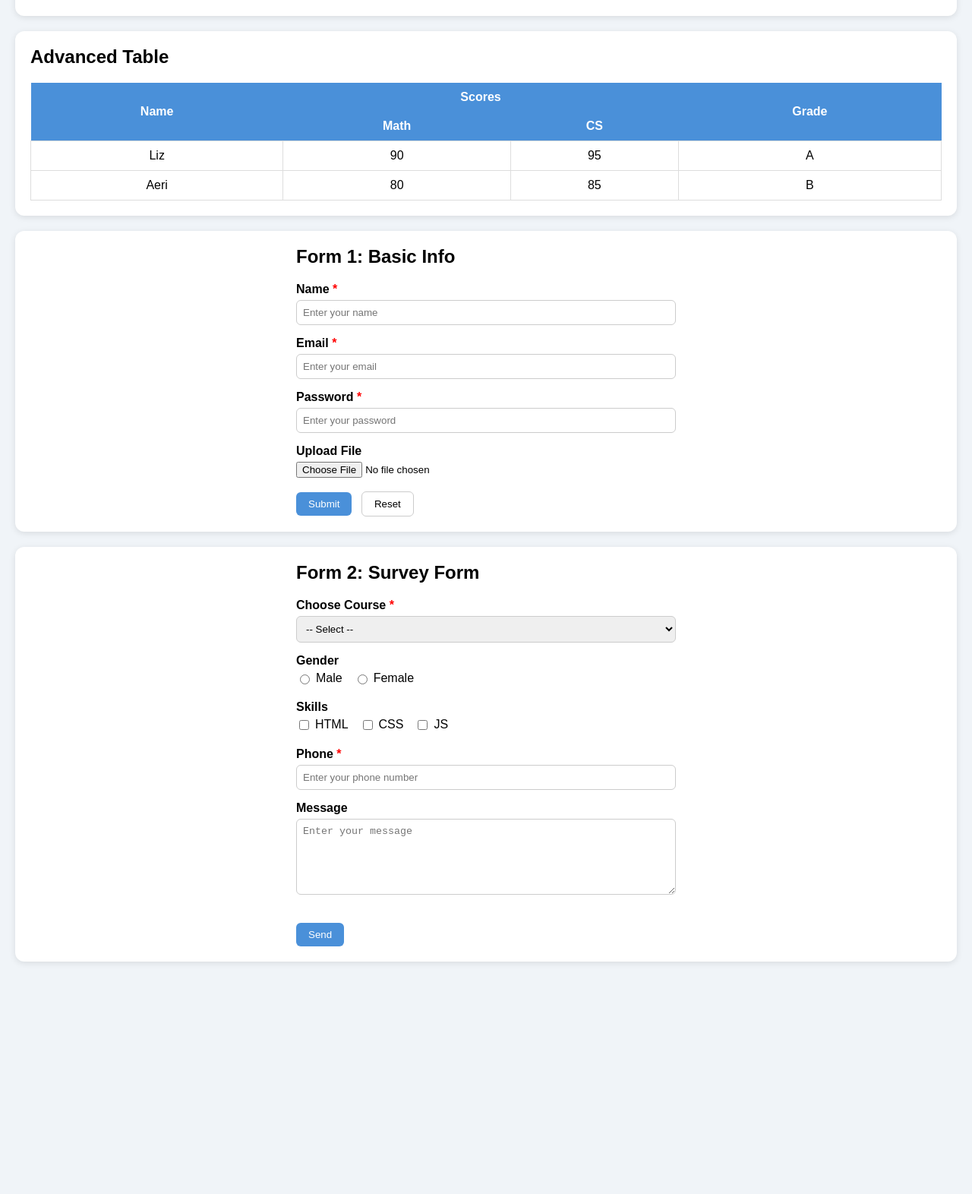
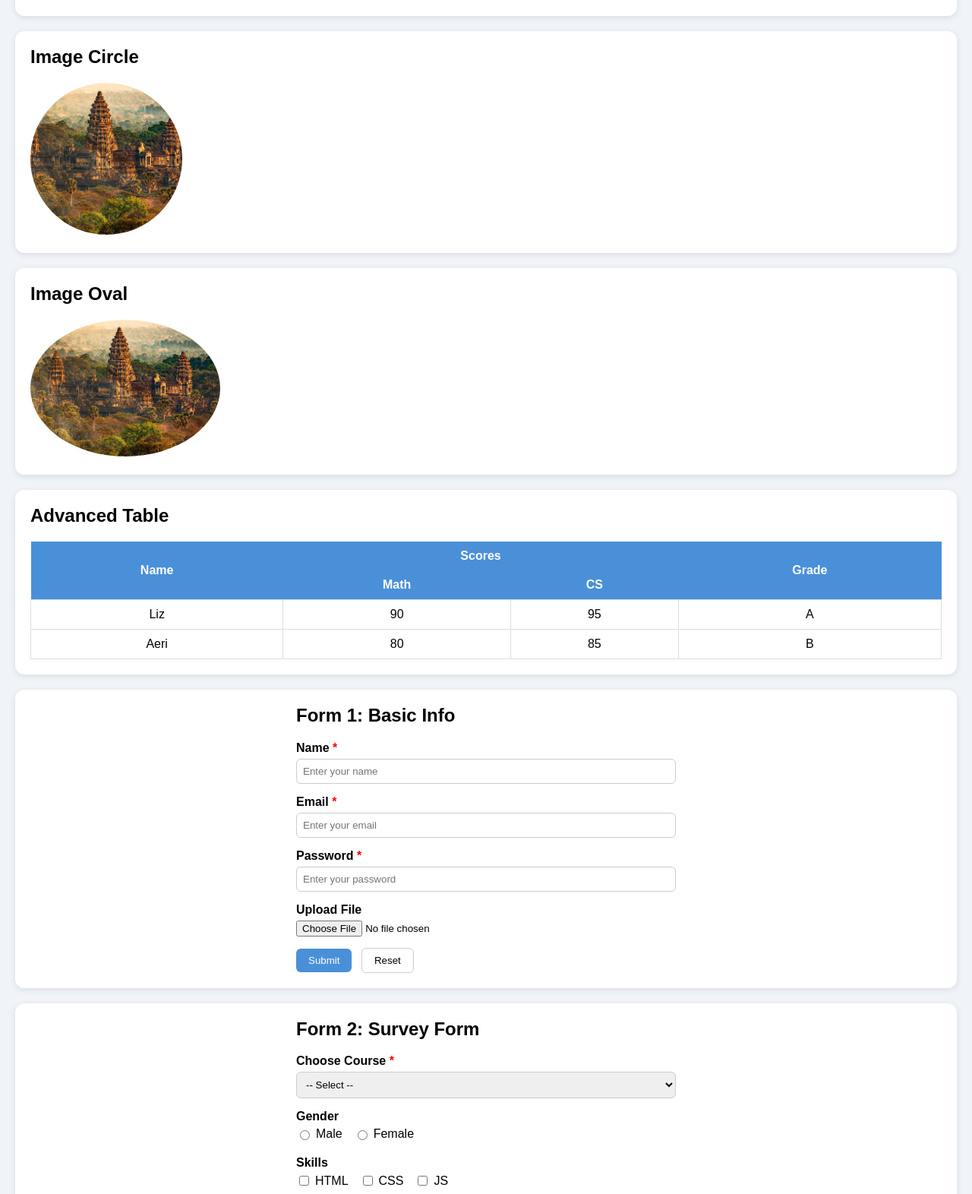
Before and after one commit to molinzachum/SOC-homeworks, a plain HTML site: page index.html in a window 1280 px wide. Shown: the part 409-1981 px from the top of the page at 76% size. Before the commit the page ends 1695 px from the top, so only its background shows below. Drawn offline with Linux system fonts and the light colour scheme.

Commit message:
homework4

```diff
--- a/index.html
+++ b/index.html
@@ -5,6 +5,7 @@
     <meta name="viewport" content="width=device-width, initial-scale=1.0">
     <title>Student Practice Webpage</title>
     <link rel="stylesheet" type="text/css" href="style.css">
+    <link rel="icon" type="image/png" href="image/favicon.png">
 </head>
 <body>
 
@@ -15,7 +16,17 @@
 
     <div class="section">
         <h2>Image Section</h2>
-        <img src="images/angkorwat.png" alt="Nature">
+        <img class="img-rounded" src="images/angkorwat.png" alt="Nature">
+    </div>
+
+    <div class="section">
+        <h2>Image Circle</h2>
+        <img class="img-circle" src="images/angkorwat.png" alt="Nature Circle">
+    </div>
+
+    <div class="section">
+        <h2>Image Oval</h2>
+        <img class="img-oval" src="images/angkorwat.png" alt="Nature Oval">
     </div>
 
     <div class="section">
@@ -49,21 +60,30 @@
         <div class="form-wrap">
             <h2>Form 1: Basic Info</h2>
             <form>
+                <div class="form-group">
                     <label>Name <span class="required">*</span></label>
                     <input type="text" placeholder="Enter your name">
+                </div>
 
+                <div class="form-group">
                     <label>Email <span class="required">*</span></label>
                     <input type="email" placeholder="Enter your email">
+                </div>
 
+                <div class="form-group">
                     <label>Password <span class="required">*</span></label>
                     <input type="password" placeholder="Enter your password">
+                </div>
 
+                <div class="form-group">
                     <label>Upload File</label>
                     <input type="file">
+                </div>
 
-                <br><br>
+                <div class="btn-group">
                     <input type="submit" value="Submit">
                     <input type="reset" value="Reset">
+                </div>
             </form>
         </div>
     </div>
@@ -72,6 +92,7 @@
         <div class="form-wrap">
             <h2>Form 2: Survey Form</h2>
             <form>
+                <div class="form-group">
                     <label>Choose Course <span class="required">*</span></label>
                     <select>
                         <option value="">-- Select --</option>
@@ -79,28 +100,38 @@
                         <option value="css">CSS</option>
                         <option value="js">JavaScript</option>
                     </select>
+                </div>
 
+                <div class="form-group">
                     <label>Gender</label>
                     <div class="inline-group">
                         <label><input type="radio" name="gender" value="Male"> Male</label>
                         <label><input type="radio" name="gender" value="Female"> Female</label>
                     </div>
+                </div>
 
+                <div class="form-group">
                     <label>Skills</label>
-                <div class="checkbox-group">
+                    <div class="inline-group">
                         <label><input type="checkbox"> HTML</label>
                         <label><input type="checkbox"> CSS</label>
                         <label><input type="checkbox"> JS</label>
                     </div>
+                </div>
 
+                <div class="form-group">
                     <label>Phone <span class="required">*</span></label>
                     <input type="tel" placeholder="Enter your phone number">
+                </div>
 
+                <div class="form-group">
                     <label>Message</label>
                     <textarea placeholder="Enter your message"></textarea>
+                </div>
 
-                <br><br>
+                <div class="btn-group">
                     <input type="submit" value="Send">
+                </div>
             </form>
         </div>
     </div>
--- a/style.css
+++ b/style.css
@@ -28,16 +28,30 @@ header p {
     margin: 20px;
     padding: 20px;
     border-radius: 12px;
-    box-shadow: 0 2px 8px rgba(0,0,0,0.1);
+    box-shadow: 0 2px 8px rgba(0, 0, 0, 0.1);
 }
 
 .section h2 {
     margin-top: 0;
 }
 
-img {
+.img-rounded {
     width: 300px;
     border-radius: 10px;
+}
+
+.img-circle {
+    width: 200px;
+    height: 200px;
+    border-radius: 50%;
+    object-fit: cover;
+}
+
+.img-oval {
+    width: 250px;
+    height: 180px;
+    border-radius: 50%;
+    object-fit: cover;
 }
 
 table {
@@ -62,6 +76,10 @@ td {
     margin: 0 auto;
 }
 
+.form-group {
+    margin-bottom: 15px;
+}
+
 label {
     display: block;
     font-weight: bold;
@@ -80,7 +98,6 @@ select,
 textarea {
     width: 100%;
     padding: 8px;
-    margin-bottom: 15px;
     border: 1px solid #ccc;
     border-radius: 6px;
     box-sizing: border-box;
@@ -88,6 +105,10 @@ textarea {
 
 textarea {
     height: 100px;
+}
+
+.btn-group {
+    margin-top: 10px;
 }
 
 input[type="submit"],
@@ -110,7 +131,6 @@ input[type="reset"] {
 .inline-group {
     display: flex;
     gap: 15px;
-    margin-bottom: 15px;
 }
 
 .inline-group label {
@@ -119,16 +139,3 @@ input[type="reset"] {
     align-items: center;
     gap: 5px;
 }
-
-.checkbox-group {
-    display: flex;
-    gap: 15px;
-    margin-bottom: 15px;
-}
-
-.checkbox-group label {
-    font-weight: normal;
-    display: flex;
-    align-items: center;
-    gap: 5px;
-}
```
Lines whose indentation alone changed are shown as unchanged.
